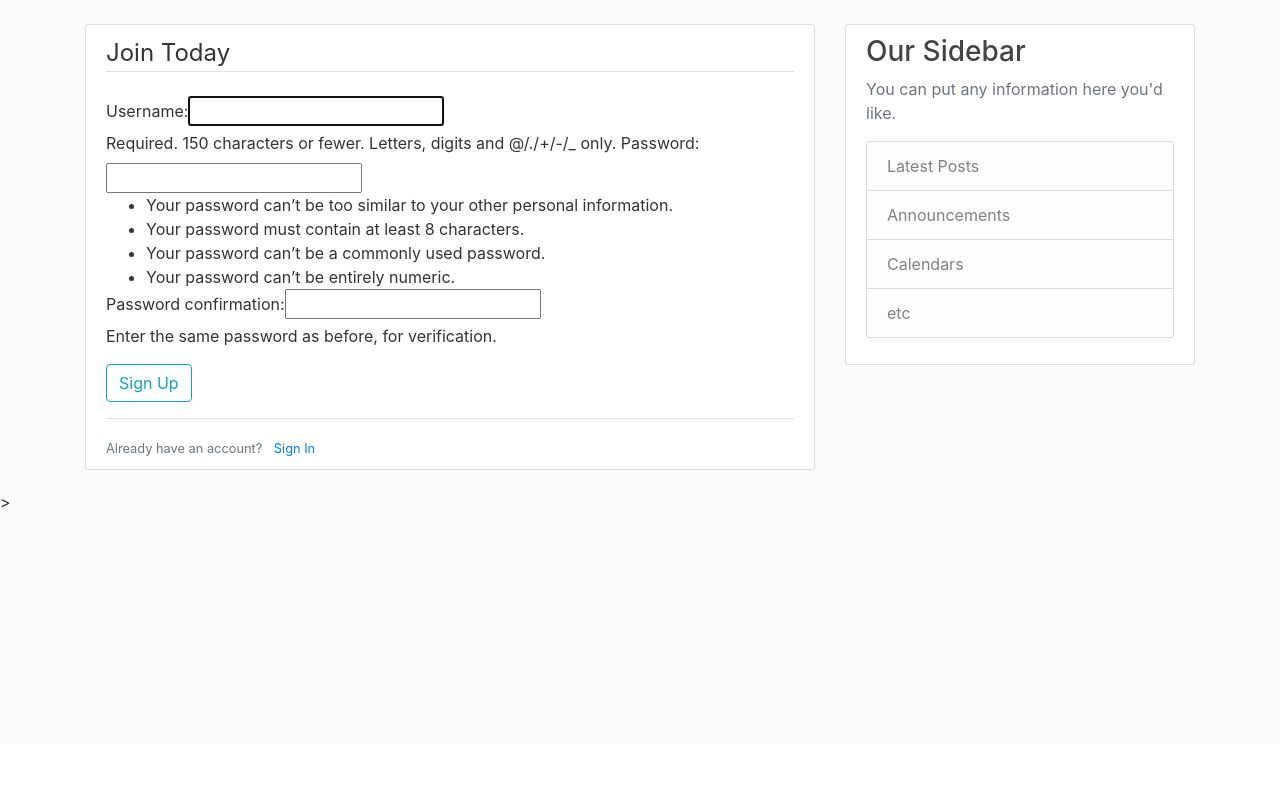
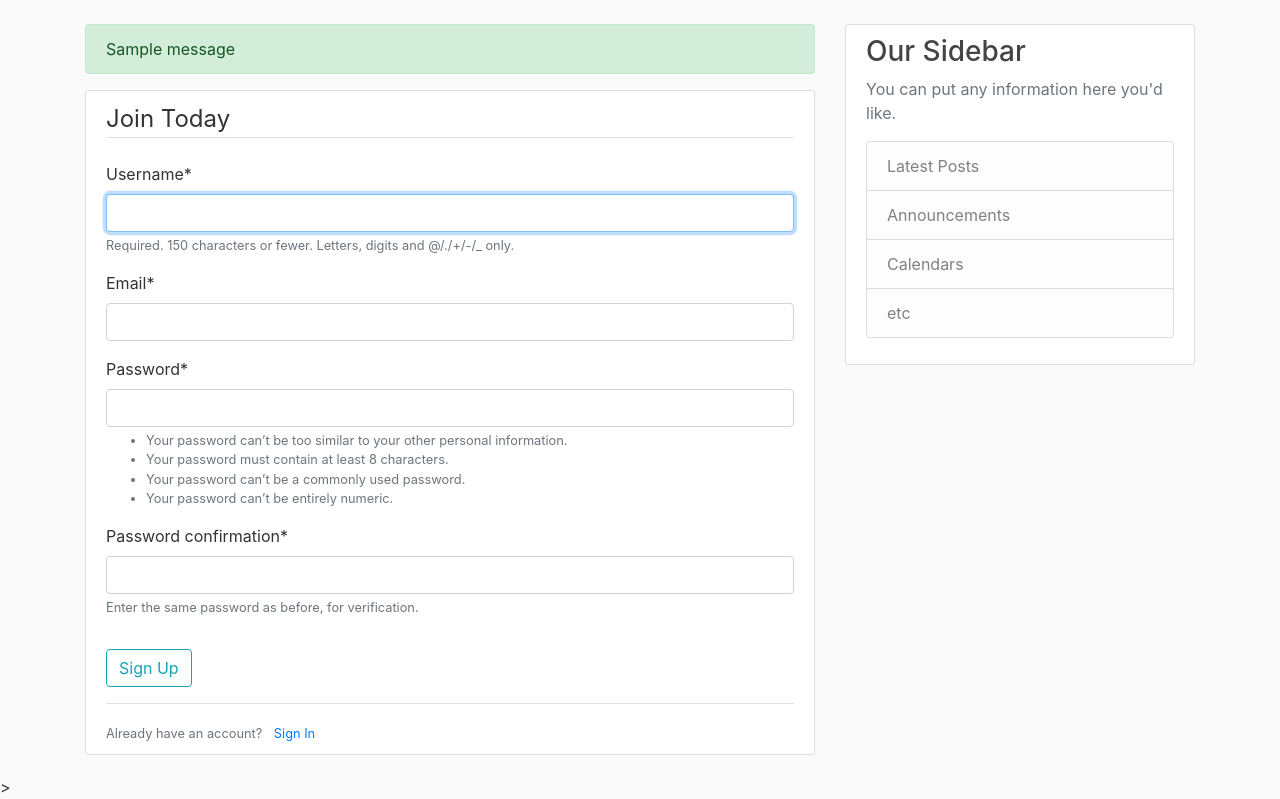
Before and after one commit to SayedBhuyan/django_blog, a Django app: page /register/ in a window 1280 px wide. Shown: the part 56-855 px from the top of the page. Before the commit the page ends 564 px from the top, so only its background shows below. Run offline with Django 3.2, Linux system fonts and the light colour scheme; one stand-in notice (Sample message) is shown; some libraries are stand-ins or nearby versions.

Commit message:
Added crispy forms

```diff
--- a/django_blog/blog/templates/blog/base.html
+++ b/django_blog/blog/templates/blog/base.html
@@ -38,6 +38,13 @@
     <main role="main" class="container">
         <div class="row">
             <div class="col-md-8">
+              {% if messages %}
+              {% for message in messages %}
+                <div class="alert alert-{{ message.tags }}">
+                  {{ message }}
+                </div>
+              {% endfor %}
+              {% endif %}
             {% block content %}{% endblock %}
             </div>
             <div class="col-md-4">
--- a/django_blog/django_blog/settings.py
+++ b/django_blog/django_blog/settings.py
@@ -33,6 +33,7 @@ ALLOWED_HOSTS = []
 INSTALLED_APPS = [
     'blog.apps.BlogConfig',
     'users.apps.UsersConfig',
+    'crispy_forms',
     'django.contrib.admin',
     'django.contrib.auth',
     'django.contrib.contenttypes',
@@ -120,3 +121,4 @@ USE_TZ = True
 # https://docs.djangoproject.com/en/3.0/howto/static-files/
 
 STATIC_URL = '/static/'
+CRISPY_TEMPLATE_PACK = 'bootstrap4'
--- /dev/null
+++ b/django_blog/users/forms.py
@@ -0,0 +1,11 @@
+from django import forms
+from django.contrib.auth.models import User
+from django.contrib.auth.forms import UserCreationForm
+
+
+class UserRegisterForm(UserCreationForm):
+    email = forms.EmailField()
+
+    class Meta:
+        model = User
+        fields = ['username', 'email', 'password1', 'password2']
--- a/django_blog/users/templates/users/register.html
+++ b/django_blog/users/templates/users/register.html
@@ -1,11 +1,13 @@
 {% extends "blog/base.html" %}
+{% load crispy_forms_tags %}
+
 {% block content %}
     <div class="content-section">
         <form action="" method="POST">
             {% csrf_token %}
             <fieldset class="form-group">
                 <legend class="border-bottom mb-4">Join Today</legend>
-                {{ form }}
+                {{ form|crispy }}
             </fieldset>
             <div class="form-group">
                 <button class="btn btn-outline-info" type="submit">Sign Up</button>
--- a/django_blog/users/views.py
+++ b/django_blog/users/views.py
@@ -1,7 +1,19 @@
-from django.shortcuts import render
-from django.contrib.auth.forms import UserCreationForm
+from django.shortcuts import render, redirect
+from django.contrib import messages
+from .forms import UserRegisterForm
+
 
 
 def register(request):
-    form = UserCreationForm()
+
+    if request.method == "POST":
+        form = UserRegisterForm(request.POST)
+        if form.is_valid():
+            form.save()
+            username = form.cleaned_data.get('username')
+            messages.success(request, f'Account created for {username}!')
+            return redirect('blog-home')
+    else:
+        form = UserRegisterForm()
+
     return render(request, 'users/register.html', {'form':form})
```
Also changed, not shown: django_blog/db.sqlite3.
